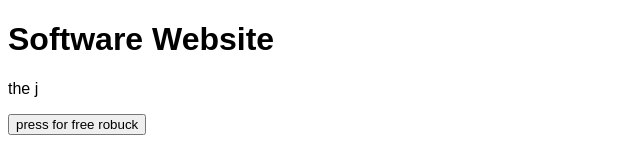
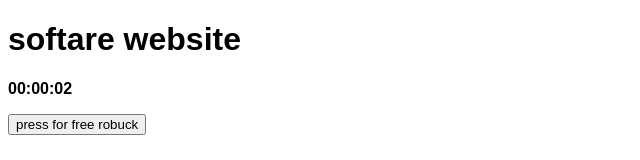
Before and after one commit to bigflyrat/software-website-goated-version, a plain HTML site: page index.html in a window 1280 px wide. Both pictures are taken after a click on the button "press for free robuck". Shown: the top 160 px of the page, without its empty margins (0-640 px from the left). Drawn offline with Linux system fonts and the light colour scheme.

Commit message:
added timer

```diff
--- a/index.html
+++ b/index.html
@@ -7,8 +7,8 @@
         <meta name="viewport" content="width=device-width, initial-scale=1.0">
     </head>
     <body>
-        <h1>Software Website</h1>
-        <p>the j</p>
+        <h1>softare website</h1>
+        <p id="timer">the j</p>
         <button onclick="buttonPressed()">press for free robuck</button>
         <div id="robuckContainer">i am not responsible if your computer crashes</div>
         <p id="highestRoll"></p>
--- a/main.js
+++ b/main.js
@@ -3,7 +3,23 @@ let lowest = 100000000
 let total = 0
 let num = 0
 let luck = 1
+let time = 0
 let started = false
+
+const formatSecondsToTime = function(seconds) {
+    const hours = Math.floor(seconds / 3600);
+    const minutes = Math.floor((seconds % 3600) / 60);
+    const secs = seconds % 60;
+
+    // Pad with leading zeros if needed
+    const formattedTime = [
+        String(hours).padStart(2, '0'),
+        String(minutes).padStart(2, '0'),
+        String(secs).padStart(2, '0')
+    ].join(':');
+
+    return formattedTime;
+}
 
 const buttonPressed = function() {
     // buttonPressed = function(){}
@@ -36,4 +52,9 @@ const buttonPressed = function() {
             document.getElementById("onOdds").innerHTML = "% " + overOrUnder + " Odds: <b>" + ((highest/num) * 100).toFixed(0) + "%</b>"
         }
     }, 1);
+    document.getElementById("timer").innerHTML = "<b>" + formatSecondsToTime(time) + "</b>"
+    setInterval(() => {
+        time += 1
+        document.getElementById("timer").innerHTML = "<b>" + formatSecondsToTime(time) + "</b>"
+    }, 1000);
 }
```
